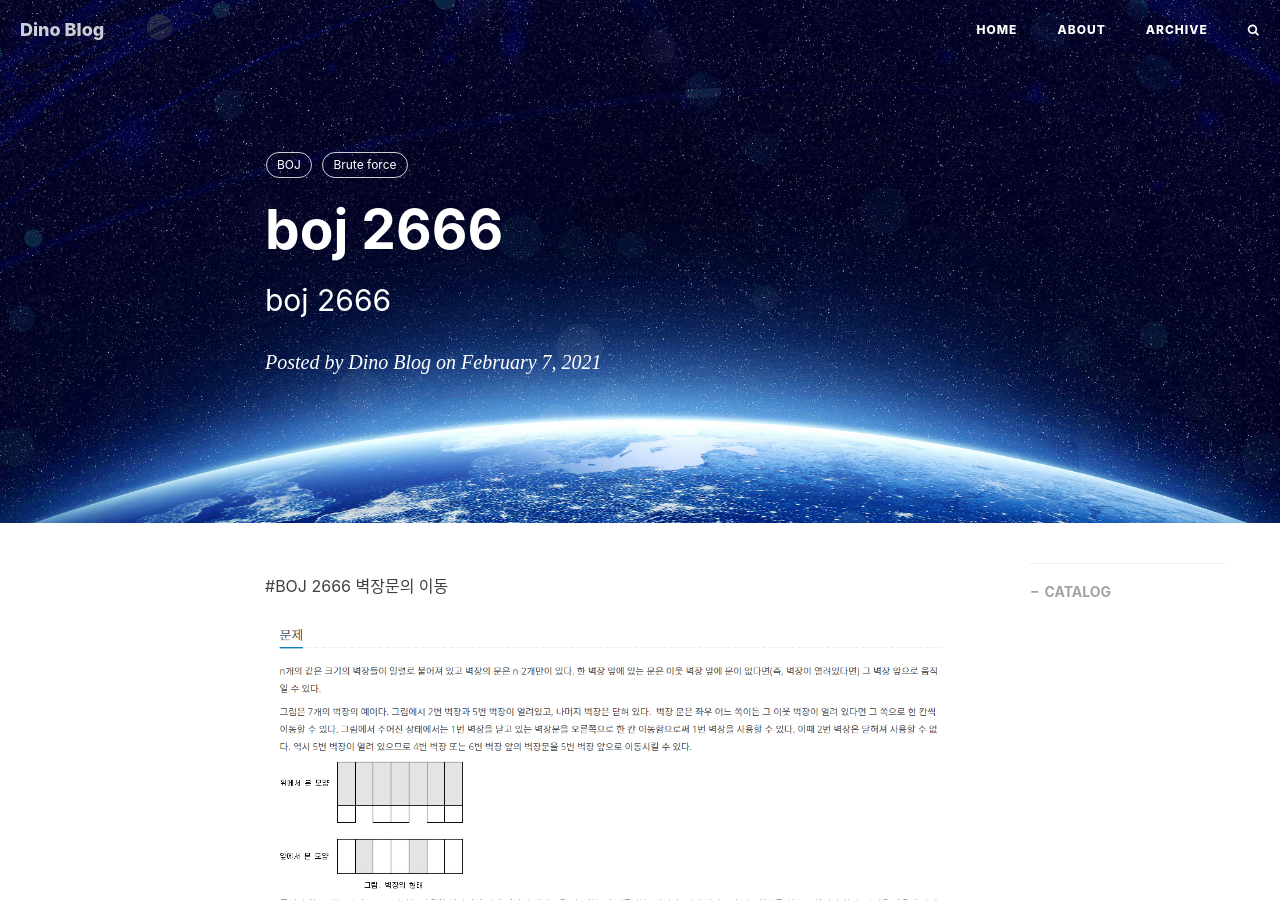
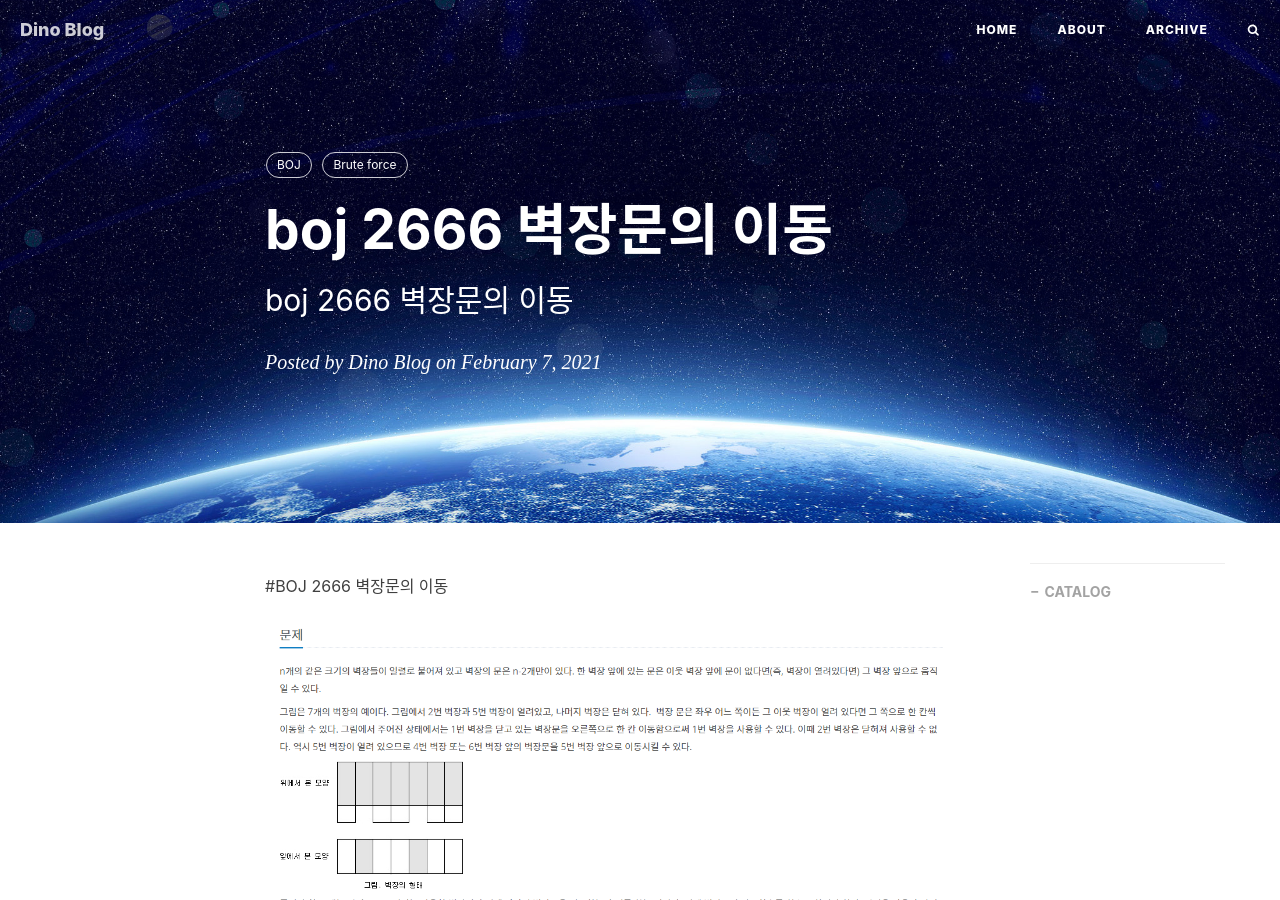
Before and after one commit to dino9881/dino9881.github.io, a Jekyll site: the page built from _posts/algorithm/2021-02-07-boj-2666.md, in a window 1280 px wide and 900 px high. Built offline with Jekyll 4.4.1, drawn with Linux system fonts in a browser that asks for light colours; nearby versions of some CDN libraries; comment, search, counter and statistics services are not loaded.

Commit message:
02-07  Updates

```diff
--- a/_posts/algorithm/2021-02-07-boj-2666.md
+++ b/_posts/algorithm/2021-02-07-boj-2666.md
@@ -1,7 +1,7 @@
 ---
 layout: post
-title: boj 2666
-subtitle: "boj 2666 "
+title: boj 2666 벽장문의 이동
+subtitle: "boj 2666 벽장문의 이동"
 categories: algorithm
 tags:
 - BOJ
```
